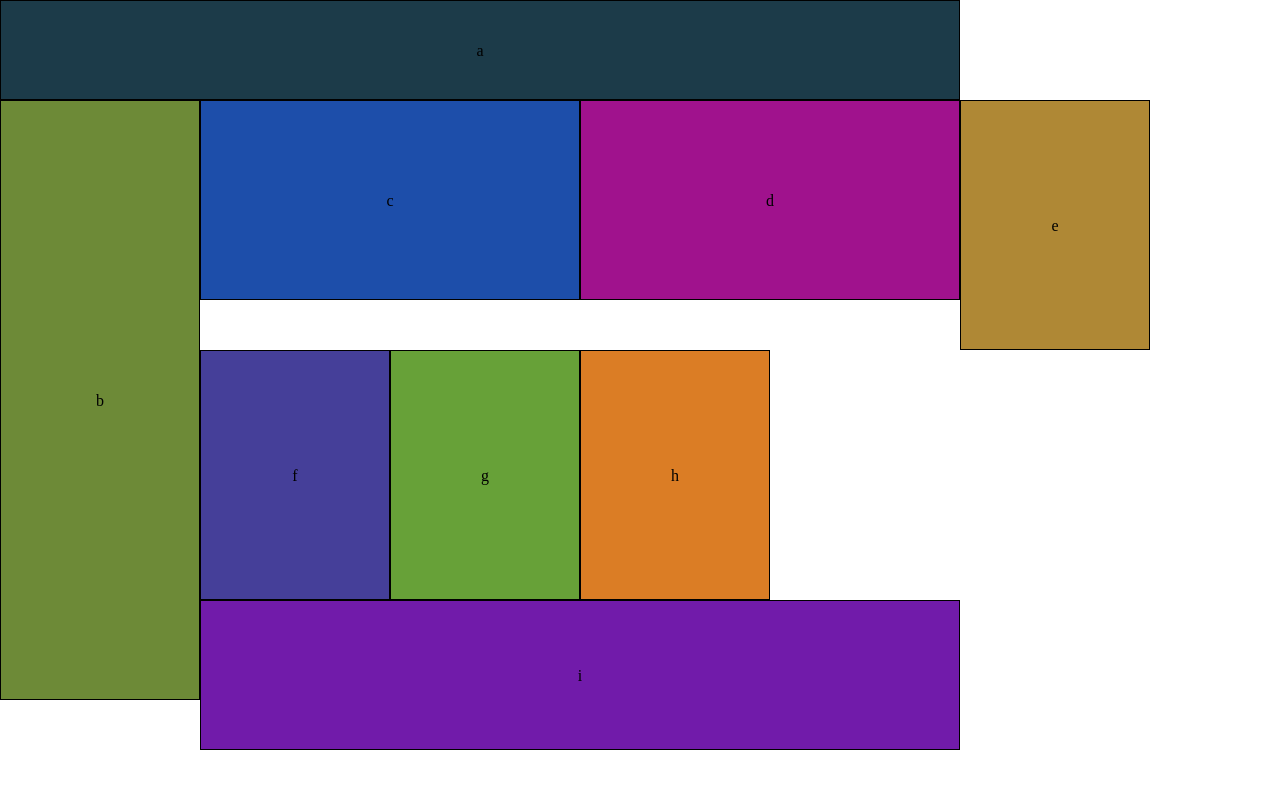
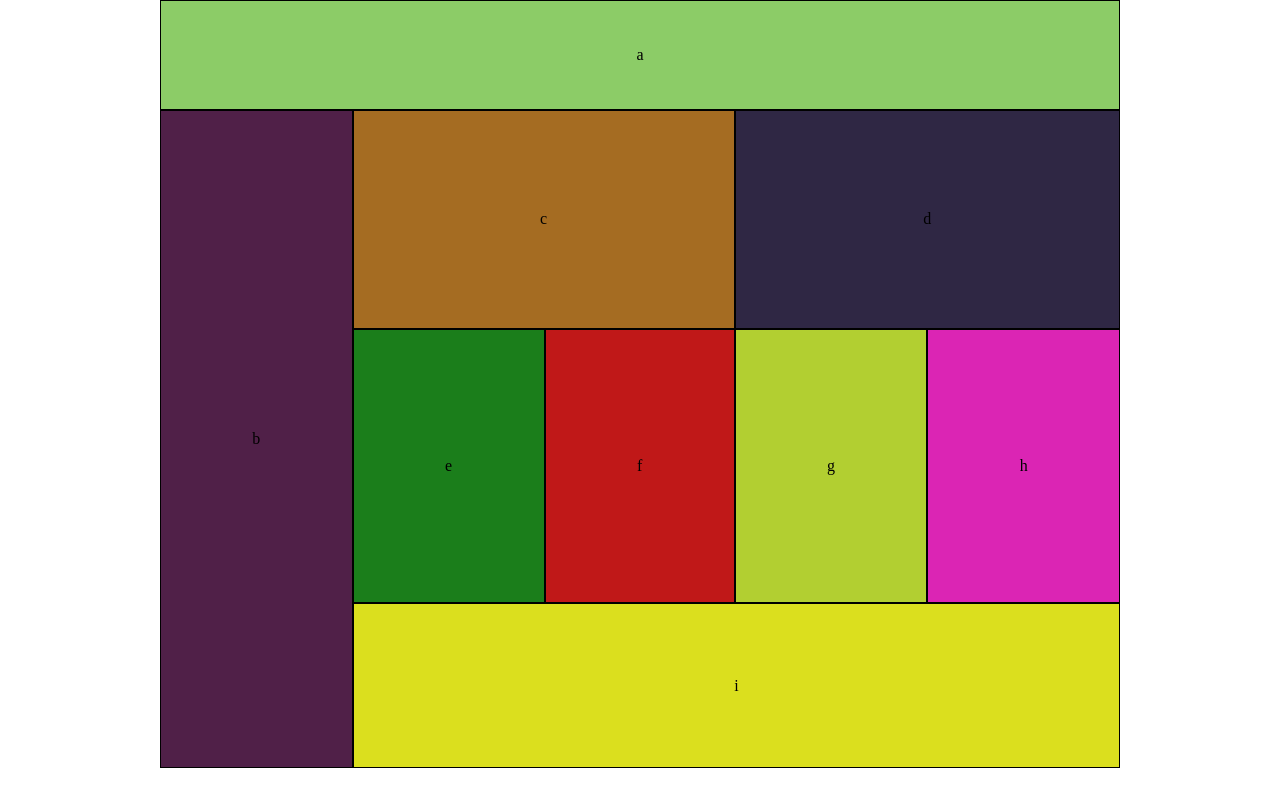
Before and after one commit to JBajracharya/lab01, a plain HTML site: page index.html in a window 1280 px wide. Drawn offline with Linux system fonts and the light colour scheme.

Commit message:
lab complete

```diff
--- a/css/base.css
+++ b/css/base.css
@@ -4,10 +4,11 @@
 
 html, body {
     text-align: center;
+    margin: 0 auto;
+    height: 100%;
 }
 
 div {
     border: 1px solid black;
-    margin: auto;
-    float: left;
+    /* float: left; */
 }
--- a/css/layout.css
+++ b/css/layout.css
@@ -1,4 +1,45 @@
+
+section {
+    display: grid;
+    margin: 0 auto;
+    max-width: 480px;
+    max-height: 767px;
+    height: 100%;
+}
+
+
+#a, #b, #c, #d, #e, #f, #g, #h, #i {
+    display: flex;
+    justify-content: center;
+    align-items: center;
+}
 #a, #b, #c, #d, #i {
+    grid-column: span 2;
+
+}
+
+@media (min-width: 768px) {
+    section{
+        max-width: 960px;
+        max-height: 768px;
+        /* grid-template-columns: 1fr 1fr 1fr 1fr 1fr; */
+        grid-template-rows: 1fr 2fr 2.5fr 1.5fr;
+    }
+
+    #a {
+        grid-column: span 5;
+    }
+
+    #b {
+        grid-column: span 1;
+        grid-row: span 4;
+    }
+    #i {
+        grid-column: span 4;
+    }
+}
+
+    /* #a, #b, #c, #d, #i {
         width: 480px;
     }
 
@@ -22,10 +63,38 @@
     #e, #f, #g, #h {
         height: 250px;
         line-height: 250px;
+    } */
+    /* #a {
+        width: 960px;
+        height: 100px;
+        line-height: 100px;
+
+    }
+    #b {
+        clear: left;
+        width: 200px;
+        height: 600px;
+        line-height: 600px;
+    }
+    #c, #d {
+        width: 380px;
+        height: 200px;
+        line-height: 200px;
     }
 
+    #e, #f, #g, #h {
+        width: 190px;
+        height: 250px;
+        line-height: 250px;
+    }
+    #i {
+        width: 760px;
+        height: 150px;
+        line-height: 150px;
+    } */
+}
 
-@media (min-width: 768px){
+/* @media (min-width: 900px) {
         #a {
         width: 960px;
         height: 100px;
@@ -54,4 +123,5 @@
         height: 150px;
         line-height: 150px;
     }
-}
+
+} */
--- a/css/modules.css
+++ b/css/modules.css
@@ -1,3 +1,4 @@
+/* mobile view */
 #a {
     background-color: red;
 }
@@ -28,6 +29,8 @@
 #i {
     background-color: rgb(118, 24, 141);
 }
+
+/* tablet view */
 @media (min-width: 768px) {
     #a {
         background-color: rgb(28, 59, 73);
@@ -60,3 +63,38 @@
         background-color: rgb(113, 27, 170);
     }
 }
+
+/* desktop view */
+@media (min-width: 961px) {
+    #a {
+        background-color: rgb(140, 204, 103);
+    }
+
+    #b {
+        background-color: rgb(80, 32, 72);
+    }
+
+    #c {
+        background-color: rgb(165, 108, 34);
+    }
+
+    #d {
+        background-color: rgb(47, 39, 68);
+    }
+    #e {
+        background-color: rgb(27, 126, 27);
+    }
+    #f {
+        background-color: rgb(192, 24, 24);
+    }
+    #g {
+        background-color: rgb(178, 207, 49);
+    }
+    #h {
+        background-color: rgb(219, 37, 180);
+    }
+    #i {
+        background-color: rgb(219, 223, 30);
+    }
+
+}
--- a/index.html
+++ b/index.html
@@ -5,6 +5,7 @@
     <link rel="stylesheet" href="css/style.css">
 </head>
 <body>
+    <section>
         <div id="a">a</div>
         <div id="b">b</div>
         <div id="c">c</div>
@@ -14,5 +15,6 @@
         <div id="g">g</div>
         <div id="h">h</div>
         <div id="i">i</div>
+    </section>
 </body>
 </html>
```
Lines whose indentation alone changed are shown as unchanged.
